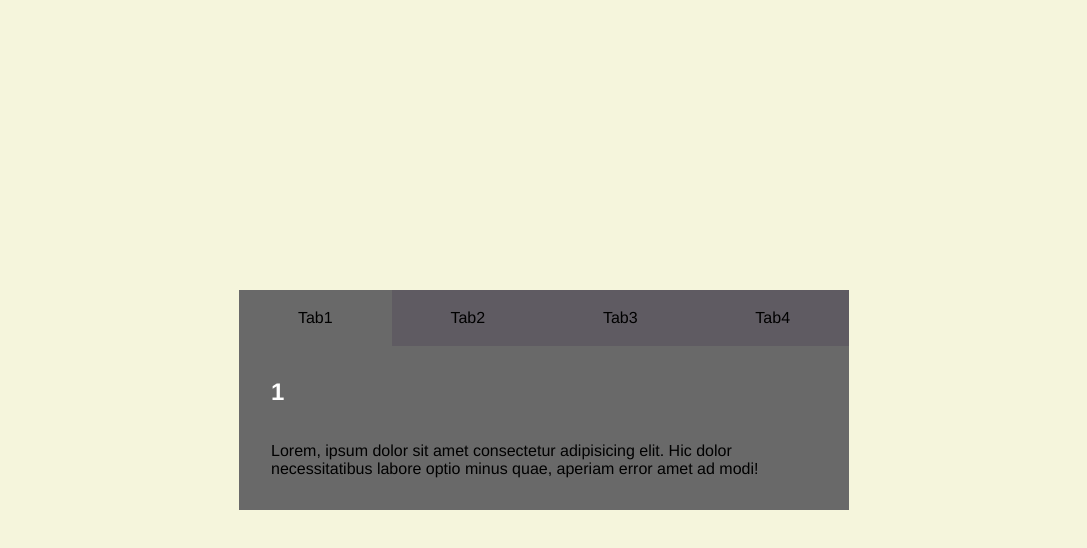
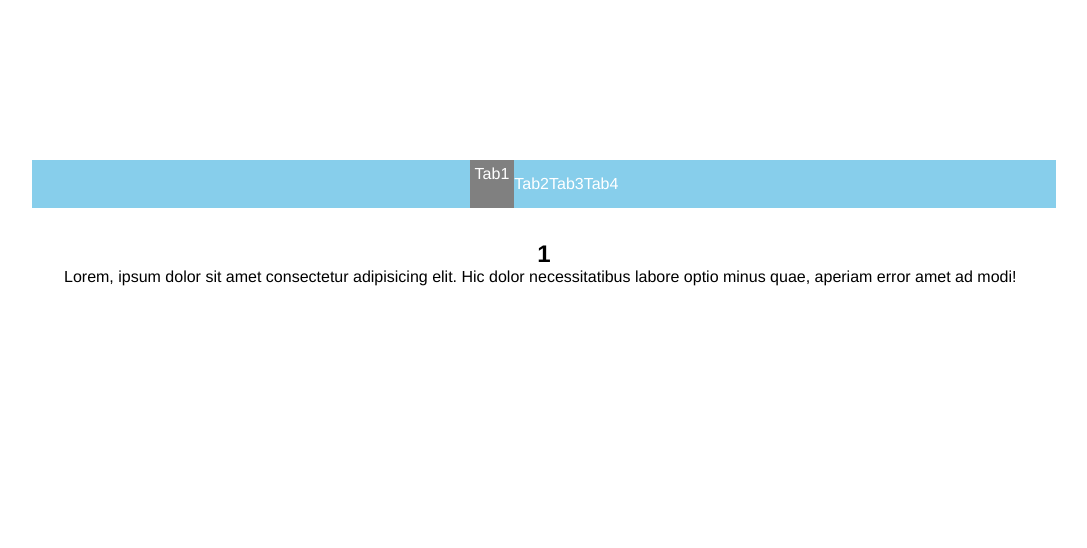
Before and after one commit to nrug13/mini, a plain HTML site: page tab menu/index.html in a window 1280 px wide. Shown: the whole page, without its empty margins (96-1183 px from the left). Drawn offline with Linux system fonts and the light colour scheme.

Commit message:
Update style.css

```diff
--- a/tab menu/style.css
+++ b/tab menu/style.css
@@ -4,38 +4,31 @@
     padding: 0;
     box-sizing: border-box;
 }
-body{
-    height: 100vh;
+span h1{
+    text-align: center;
+}
+.tabs{
+    width: 80%;
+    height: 30vh;
+    background-color: white;
+    margin: auto;
+    margin-top: 20vh;
+    flex-direction: column;
+}
+.tabs-head{
+    background-color: skyblue;
+    height: 6vh;
+    color: white;
     display: flex;
-    justify-self: center;
+    align-content: space-between;
+    justify-content: center;
     align-items: center;
-    background-color: beige;
+    cursor: pointer;
+
 
 }
-.tabs{
-    margin: auto;
-    width: 30%;
-    display: flex;
-    flex-direction: column;
-    width: 60%;
-    background-color: gray;
-}
-.tabs-head{
-    display: flex;
-    align-items: stretch;
-
-}
-.tabs-toggle{
-    display: flex;
-    justify-content: center;
-    width: 33%;
-    height:3.5em ;
-    align-items: center;
-    background: rgba(78, 73, 83, 0.665);
-    cursor: pointer;
-}
 .is-active{
-    background-color: dimgrey;
+    background-color: white;
 }
 .tabs-content{
     padding:2em ;
@@ -44,7 +37,11 @@ body{
 .tabs-content.is-active{
     display: block;
 }
-.tabs-name{
-    color: white;
-    margin-bottom: 1.5em;
+.tabs-toggle.is-active{
+    background-color: gray;
+    height:6vh ;
+    padding: 5px;
 }
+h2{
+    text-align: center;
+}
```
